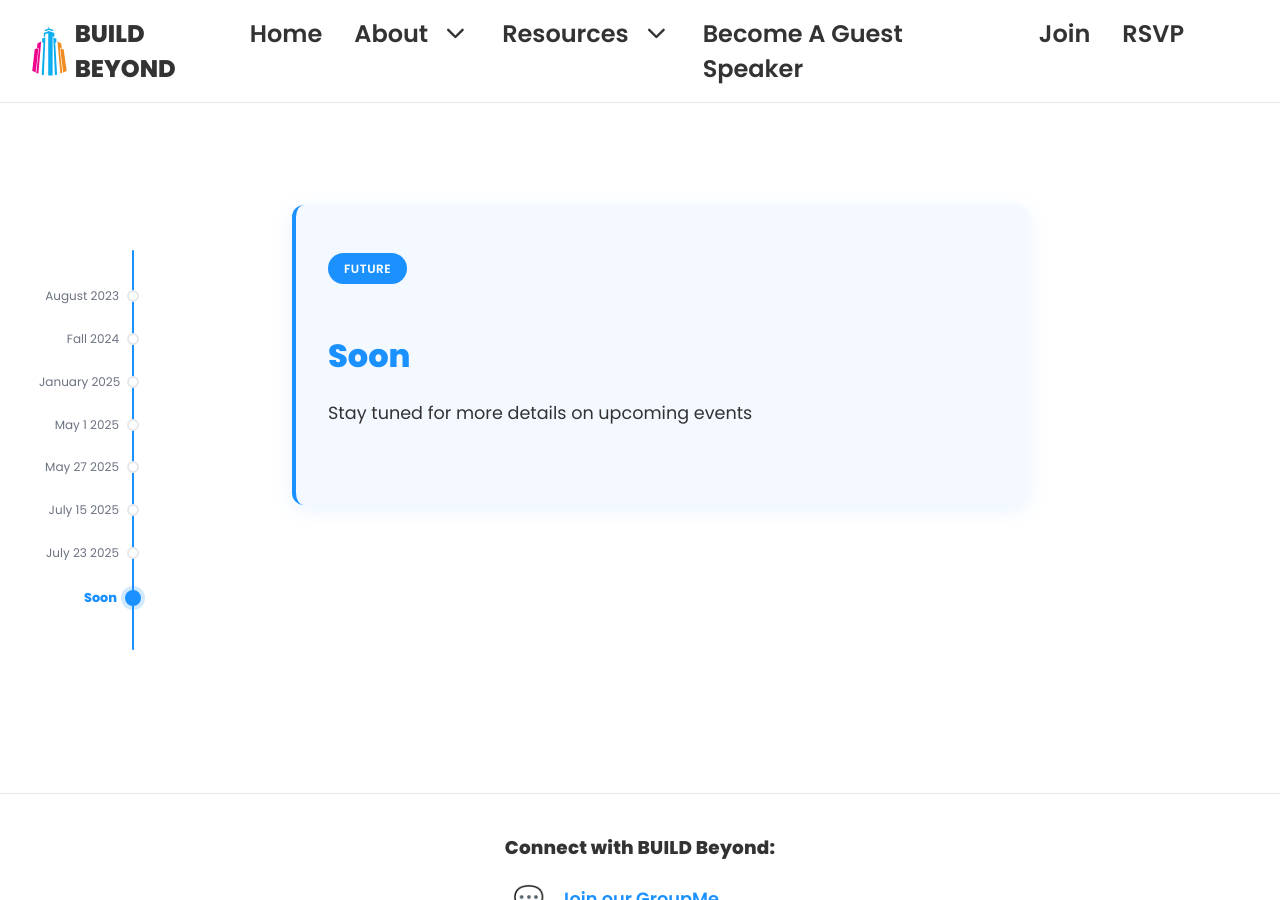
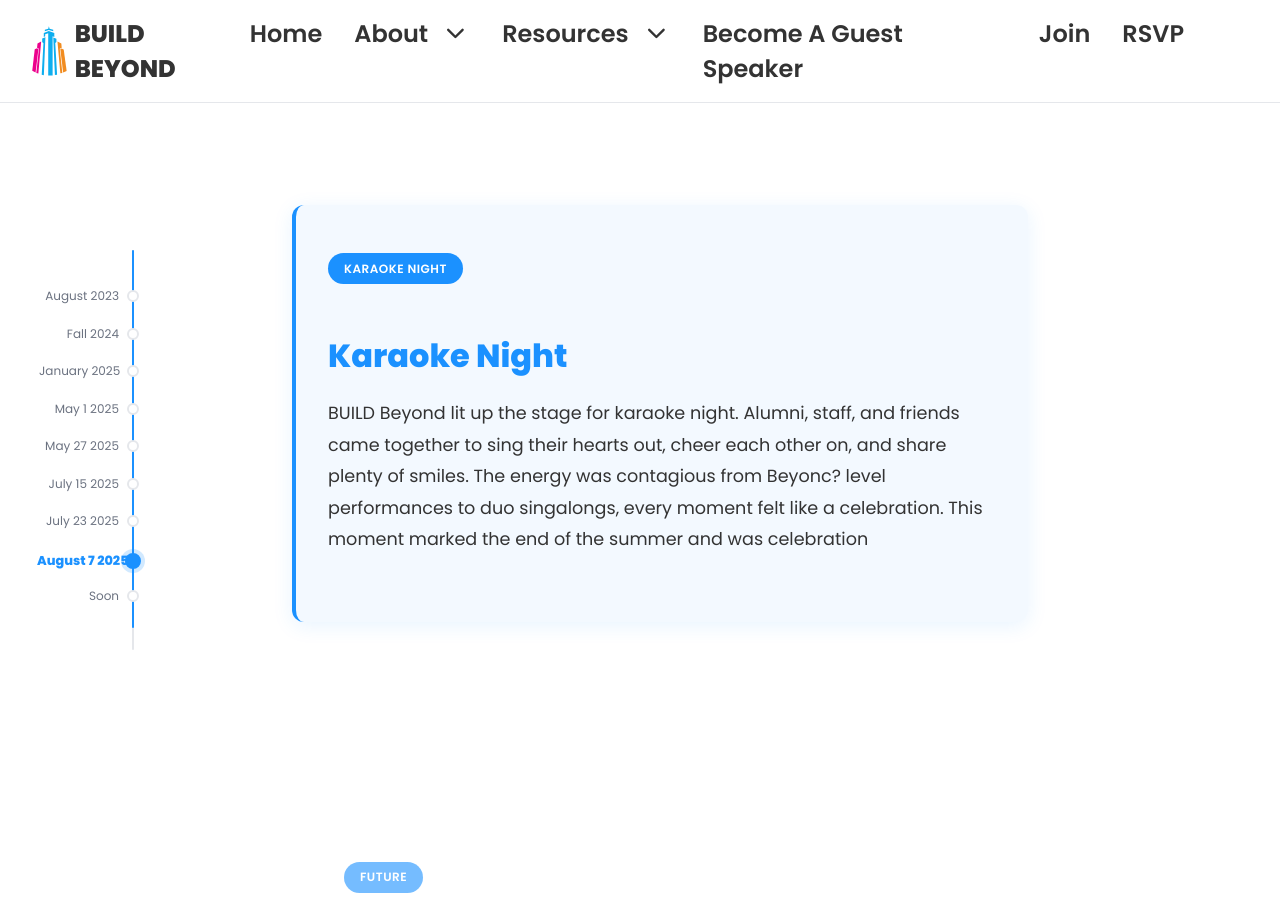
Before and after one commit to BUILDBeyondDev/BUILDBeyondClub, a Jekyll site: the page built from timeline.html, in a window 1280 px wide and 900 px high, scrolled down 6114 px. Built offline with Jekyll 4.4.1, drawn with Linux system fonts in a browser that asks for light colours.

Commit message:
Auto-update timeline from Google Sheets - 2025-08-22T15:35:19.798Z

```diff
--- a/timeline.html
+++ b/timeline.html
@@ -14,23 +14,26 @@ title: "Timeline"
         <div class="timeline-marker active" data-year="2023-Aug" style="top: 10%;">
           <div class="timeline-year">August 2023</div>
         </div>
-        <div class="timeline-marker" data-year="2024-October" style="top: 20.714285714285715%;">
+        <div class="timeline-marker" data-year="2024-October" style="top: 19.375%;">
           <div class="timeline-year">Fall 2024</div>
         </div>
-        <div class="timeline-marker" data-year="2025-Jan" style="top: 31.428571428571427%;">
+        <div class="timeline-marker" data-year="2025-Jan" style="top: 28.75%;">
           <div class="timeline-year">January 2025</div>
         </div>
-        <div class="timeline-marker" data-year="2025-May-01" style="top: 42.142857142857146%;">
+        <div class="timeline-marker" data-year="2025-May-01" style="top: 38.125%;">
           <div class="timeline-year">May 1 2025</div>
         </div>
-        <div class="timeline-marker" data-year="2025-May-27" style="top: 52.857142857142854%;">
+        <div class="timeline-marker" data-year="2025-May-27" style="top: 47.5%;">
           <div class="timeline-year">May 27 2025</div>
         </div>
-        <div class="timeline-marker" data-year="2025-July-15" style="top: 63.57142857142857%;">
+        <div class="timeline-marker" data-year="2025-July-15" style="top: 56.875%;">
           <div class="timeline-year">July 15 2025</div>
         </div>
-        <div class="timeline-marker" data-year="2025-July-23" style="top: 74.28571428571429%;">
+        <div class="timeline-marker" data-year="2025-July-23" style="top: 66.25%;">
           <div class="timeline-year">July 23 2025</div>
+        </div>
+        <div class="timeline-marker" data-year="2025-August" style="top: 75.625%;">
+          <div class="timeline-year">August 7 2025</div>
         </div>
         <div class="timeline-marker" data-year="2026-Jan" style="top: 85%;">
           <div class="timeline-year">Soon</div>
@@ -118,6 +121,12 @@ title: "Timeline"
       </div>
     </div>
 
+    <div class="timeline-item" data-year="2025-August">
+      <div class="event-tag">Karaoke Night</div>
+      <h3>Karaoke Night</h3>
+      <p>BUILD Beyond lit up the stage for karaoke night. Alumni, staff, and friends came together to sing their hearts out, cheer each other on, and share plenty of smiles. The energy was contagious from Beyonc? level performances to duo singalongs, every moment felt like a celebration. This moment marked the end of the summer and was celebration</p>
+    </div>
+
     <div class="timeline-item" data-year="2026-Jan">
       <div class="event-tag">Future</div>
       <h3>Soon</h3>
```
